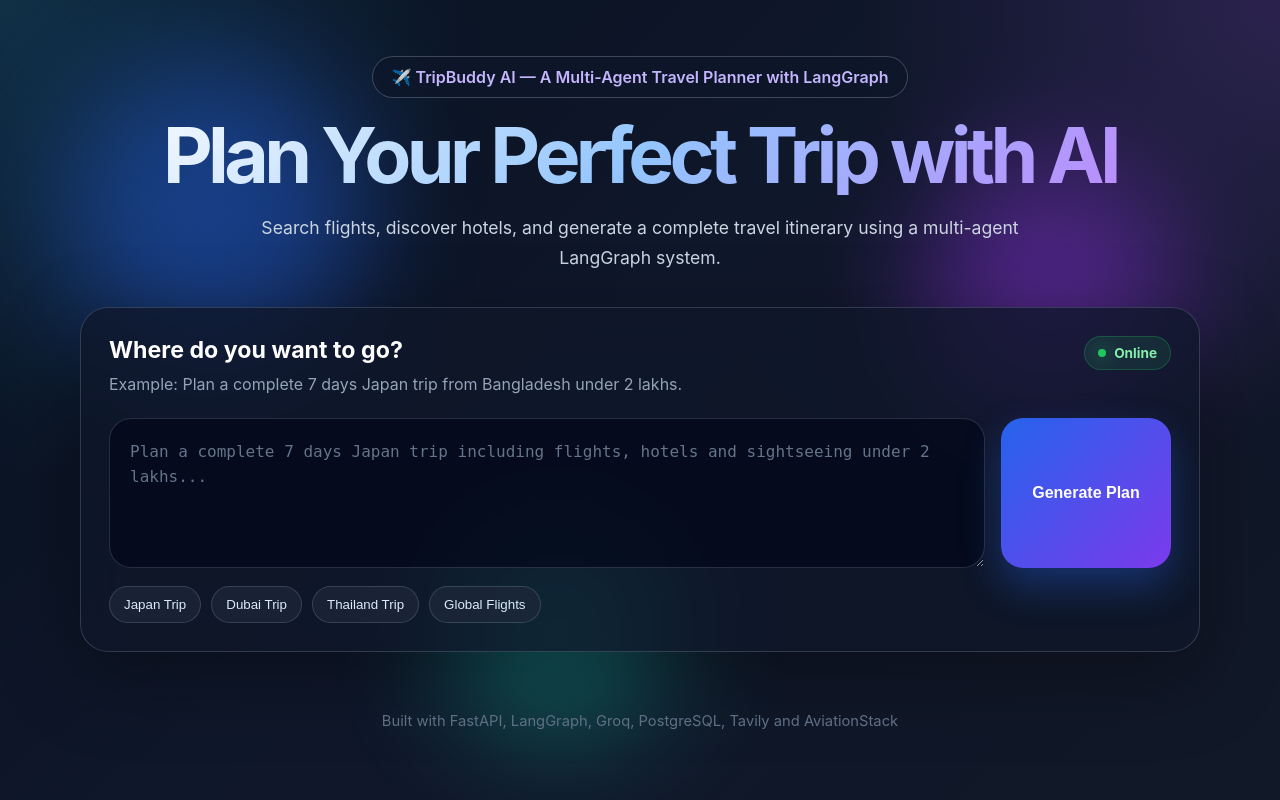
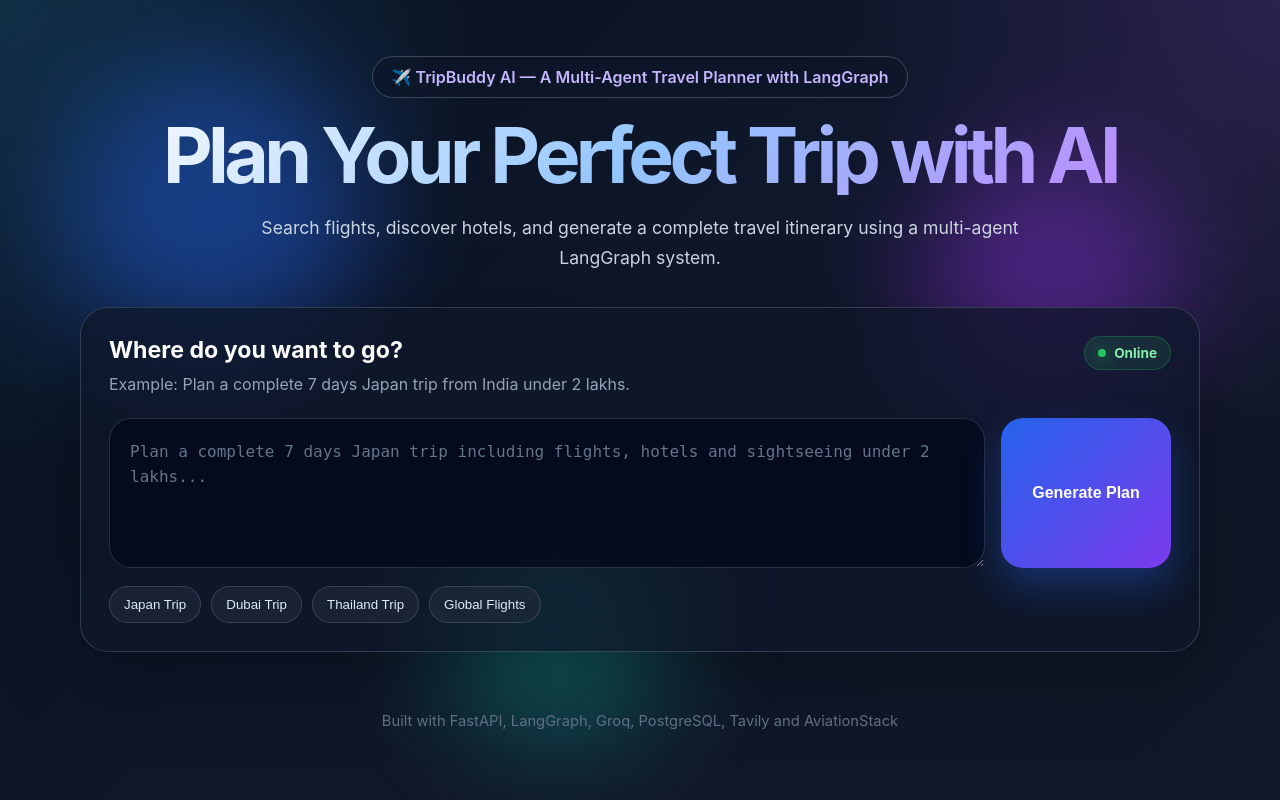
Before and after one commit to Charan-1111/TripBuddy---Multi-Agent-Trip-planning-system, a FastAPI app: page / in a window 1280 px wide. Run offline with FastAPI, Linux system fonts and the light colour scheme; parts of the project's set-up code (start-up, migrations or seed data) failed here and were passed over; some libraries are stand-ins or nearby versions.

Commit message:
text change

```diff
--- a/templates/index.html
+++ b/templates/index.html
@@ -40,7 +40,7 @@
                 <div>
                     <h2>Where do you want to go?</h2>
                     <p>
-                        Example: Plan a complete 7 days Japan trip from Bangladesh under 2 lakhs.
+                        Example: Plan a complete 7 days Japan trip from India under 2 lakhs.
                     </p>
                 </div>
 
@@ -63,7 +63,7 @@
             </div>
 
             <div class="quick-prompts">
-                <button onclick="setPrompt('Plan a complete 7 days Japan trip from Bangladesh including flights, hotels and sightseeing under 2 lakhs.')">
+                <button onclick="setPrompt('Plan a complete 7 days Japan trip from India including flights, hotels and sightseeing under 2 lakhs.')">
                     Japan Trip
                 </button>
 
@@ -71,7 +71,7 @@
                     Dubai Trip
                 </button>
 
-                <button onclick="setPrompt('Plan a 7 days Thailand trip from Bangladesh with budget hotels and sightseeing.')">
+                <button onclick="setPrompt('Plan a 7 days Thailand trip from India with budget hotels and sightseeing.')">
                     Thailand Trip
                 </button>
 
--- a/tools/flight_tool.py
+++ b/tools/flight_tool.py
@@ -29,7 +29,7 @@ COUNTRY_ALIASES = {
     "korea": "KR",
     "russia": "RU",
     "vietnam": "VN",
-    "bangladesh": "BD",
+    "India": "BD",
     "india": "IN",
     "japan": "JP",
     "china": "CN",
```
